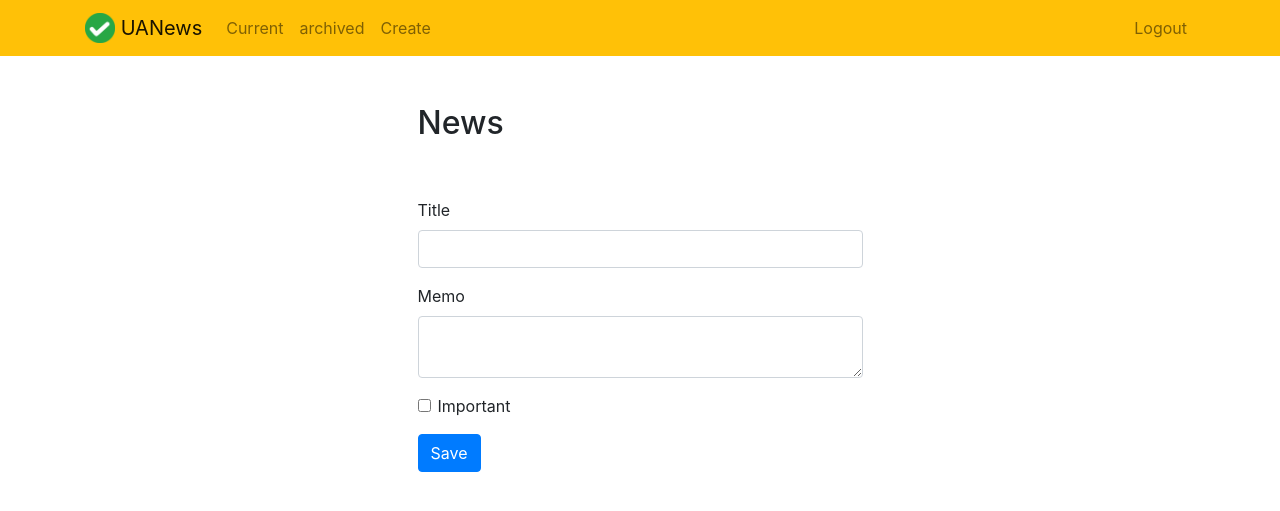
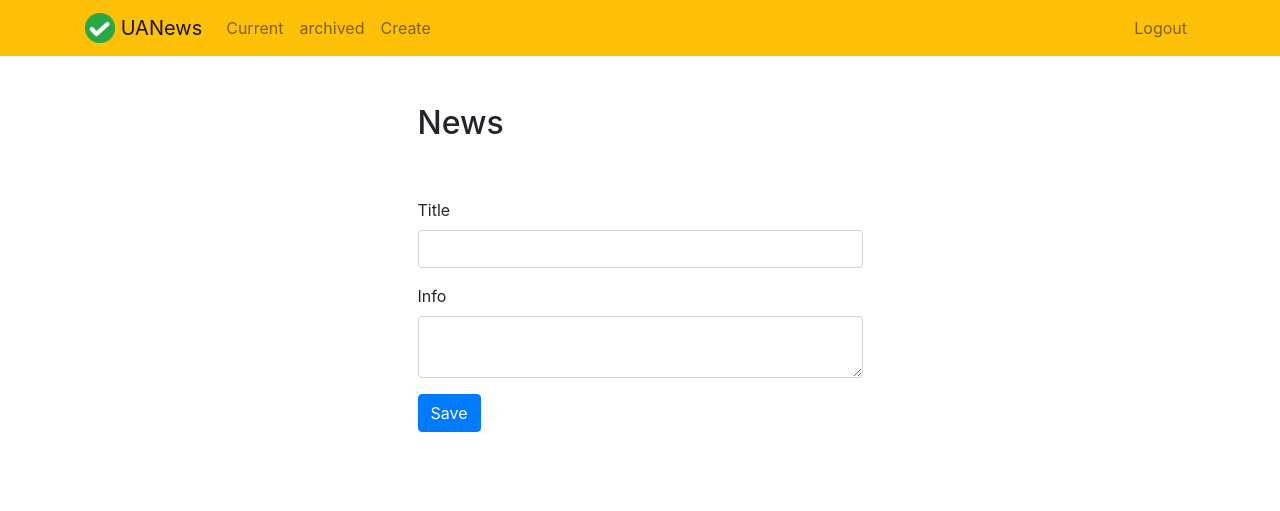
Before and after one commit to AntoniiViter/OMANINC2022APR, a Django app: page /create/ in a window 1280 px wide. Shown: the top 511 px of the page. Run offline with Django 4.2, Linux system fonts and the light colour scheme; a user stored in the database is signed in; some libraries are stand-ins or nearby versions.

Commit message:
Update createnews.html

```diff
--- a/news/templates/news/createnews.html
+++ b/news/templates/news/createnews.html
@@ -20,12 +20,8 @@
                     <input type="text" name="title" class="form-control" id="title" required>
                 </div>
                 <div class="form-group">
-                    <label for="memo">Memo</label>
-                    <textarea name="memo" class="form-control" id="memo" ></textarea>
-                </div>
-                <div class="form-group form-check">
-                    <input type="checkbox" name="important" class="form-check-input" id="important">
-                    <label class="form-check-label" for="important">Important</label>
+                    <label for="info">Info</label>
+                    <textarea name="info" class="form-control" id="info" ></textarea>
                 </div>
                 <button type="submit" class="btn btn-primary">Save</button>
             </form>
```
